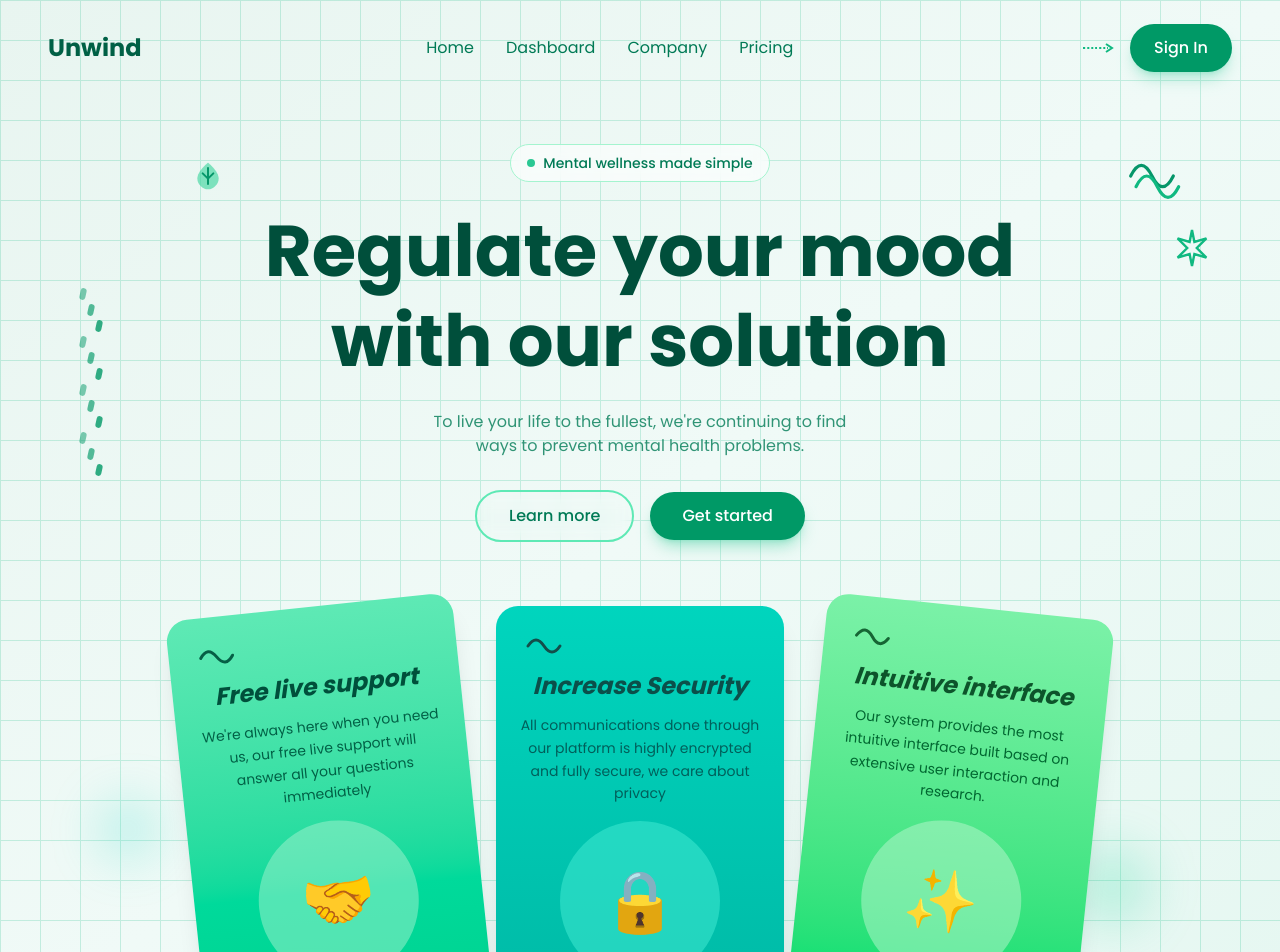
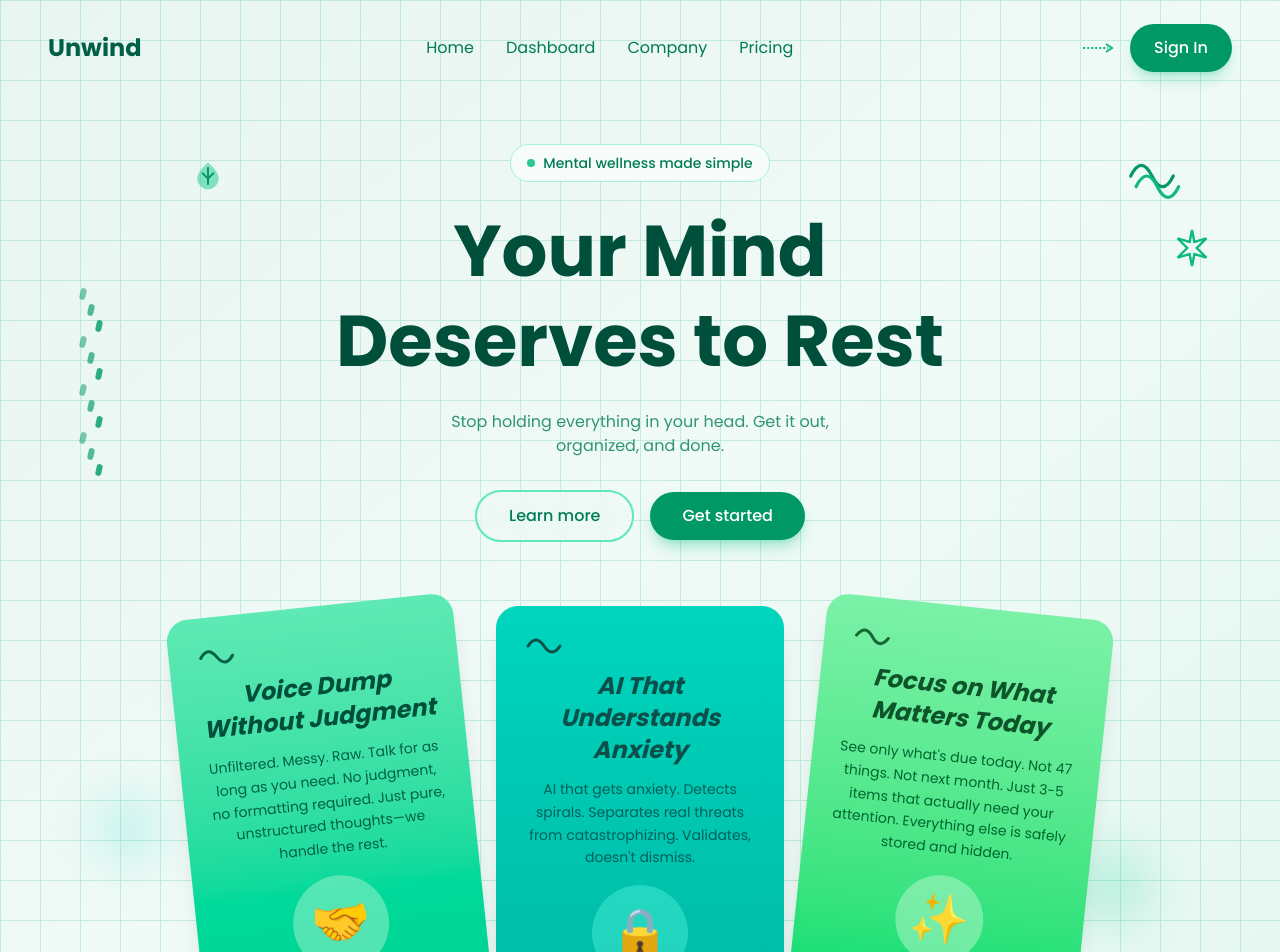
Before and after one commit to tranquilitybase07/unwind, a Next.js app: page / in a window 1280 px wide. Shown: the top 952 px of the page. Built offline with nearby package versions, Linux system fonts and the light colour scheme; no server answers.

Commit message:
Updated content of landing page

```diff
--- a/src/app/page.tsx
+++ b/src/app/page.tsx
@@ -120,12 +120,12 @@ export function Home() {
 
         {/* Main heading */}
         <h1 className="text-6xl md:text-7xl font-bold text-emerald-900 text-center leading-tight mb-6">
-          Regulate your mood<br />with our solution
+          Your Mind <br />Deserves to Rest
         </h1>
 
         {/* Subtitle */}
         <p className="text-emerald-700/80 text-center max-w-md mb-8">
-          To live your life to the fullest, we're continuing to find ways to prevent mental health problems.
+          Stop holding everything in your head. Get it out, organized, and done.
         </p>
 
         {/* CTA Buttons */}
@@ -157,15 +157,15 @@ export function Home() {
             />
           </svg>
 
-          <h3 className="text-2xl font-bold text-emerald-900 italic mb-3">Free live support</h3>
+          <h3 className="text-2xl font-bold text-emerald-900 italic mb-3">Voice Dump Without Judgment</h3>
           <p className="text-emerald-800 text-sm leading-relaxed mb-4">
-            We're always here when you need us, our free live support will answer all your questions immediately
+            Unfiltered. Messy. Raw. Talk for as long as you need. No judgment, no formatting required. Just pure, unstructured thoughts—we handle the rest.
           </p>
 
           {/* Illustration placeholder */}
           <div className="flex justify-center mt-auto">
-            <div className="w-40 h-40 rounded-full bg-emerald-200/50 flex items-center justify-center">
-              <span className="text-6xl">🤝</span>
+            <div className="w-24 h-24 rounded-full bg-emerald-200/50 flex items-center justify-center">
+              <span className="text-5xl">🤝</span>
             </div>
           </div>
         </div>
@@ -183,15 +183,14 @@ export function Home() {
             />
           </svg>
 
-          <h3 className="text-2xl font-bold text-teal-900 italic mb-3">Increase Security</h3>
+          <h3 className="text-2xl font-bold text-teal-900 italic mb-3">AI That Understands Anxiety</h3>
           <p className="text-teal-800 text-sm leading-relaxed text-center mb-4">
-            All communications done through our platform is highly encrypted and fully secure, we care about privacy
-          </p>
+            AI that gets anxiety. Detects spirals. Separates real threats from catastrophizing. Validates, doesn't dismiss.          </p>
 
           {/* Illustration placeholder */}
           <div className="flex justify-center mt-auto">
-            <div className="w-40 h-40 rounded-full bg-teal-300/50 flex items-center justify-center">
-              <span className="text-6xl">🔒</span>
+            <div className="w-24 h-24 rounded-full bg-teal-300/50 flex items-center justify-center">
+              <span className="text-5xl">🔒</span>
             </div>
           </div>
         </div>
@@ -209,15 +208,15 @@ export function Home() {
             />
           </svg>
 
-          <h3 className="text-2xl font-bold text-green-900 italic mb-3">Intuitive interface</h3>
+          <h3 className="text-2xl font-bold text-green-900 italic mb-3">Focus on What Matters Today</h3>
           <p className="text-green-800 text-sm leading-relaxed text-center mb-4">
-            Our system provides the most intuitive interface built based on extensive user interaction and research.
+            See only what's due today. Not 47 things. Not next month. Just 3-5 items that actually need your attention. Everything else is safely stored and hidden.
           </p>
 
           {/* Illustration placeholder */}
           <div className="flex justify-center mt-auto">
-            <div className="w-40 h-40 rounded-full bg-green-200/50 flex items-center justify-center">
-              <span className="text-6xl">✨</span>
+            <div className="w-22 h-22 rounded-full bg-green-200/50 flex items-center justify-center">
+              <span className="text-5xl">✨</span>
             </div>
           </div>
         </div>
```
